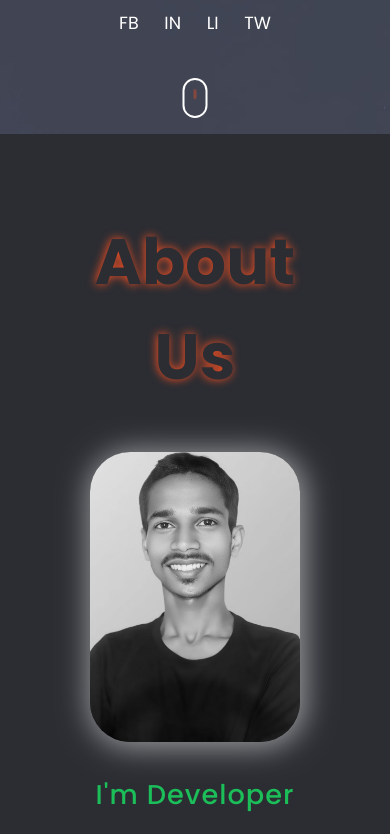
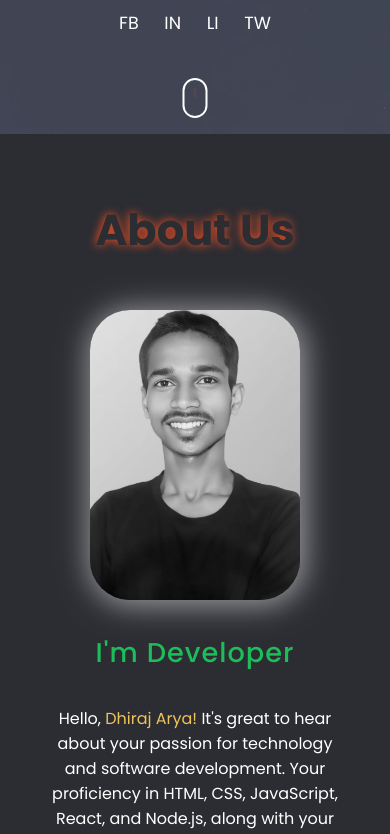
Before and after one commit to dhirajaryaa/Portfolio-React, a React (Vite) app: page / in a window 390 px wide. Shown: the part 780-1614 px from the top of the page. Built offline with nearby package versions, Linux system fonts and the light colour scheme.

Commit message:
refactor: code fixed

```diff
--- a/src/components/about/about.css
+++ b/src/components/about/about.css
@@ -78,6 +78,9 @@
   }
 }
 @media (max-width: 500px) {
+  .section_container{
+    padding: 2rem ;
+  }
   .about .section_container .profile_pic {
     width: 210px;
     height: 290px;
@@ -92,6 +95,9 @@
  .section_container_title{
     font-size: 3rem;
   }
+ .about .section_container_title{
+    font-size: 2.7rem;
+  }
   .about-box .btn{
     display: flex;
     flex-direction: column;
```
